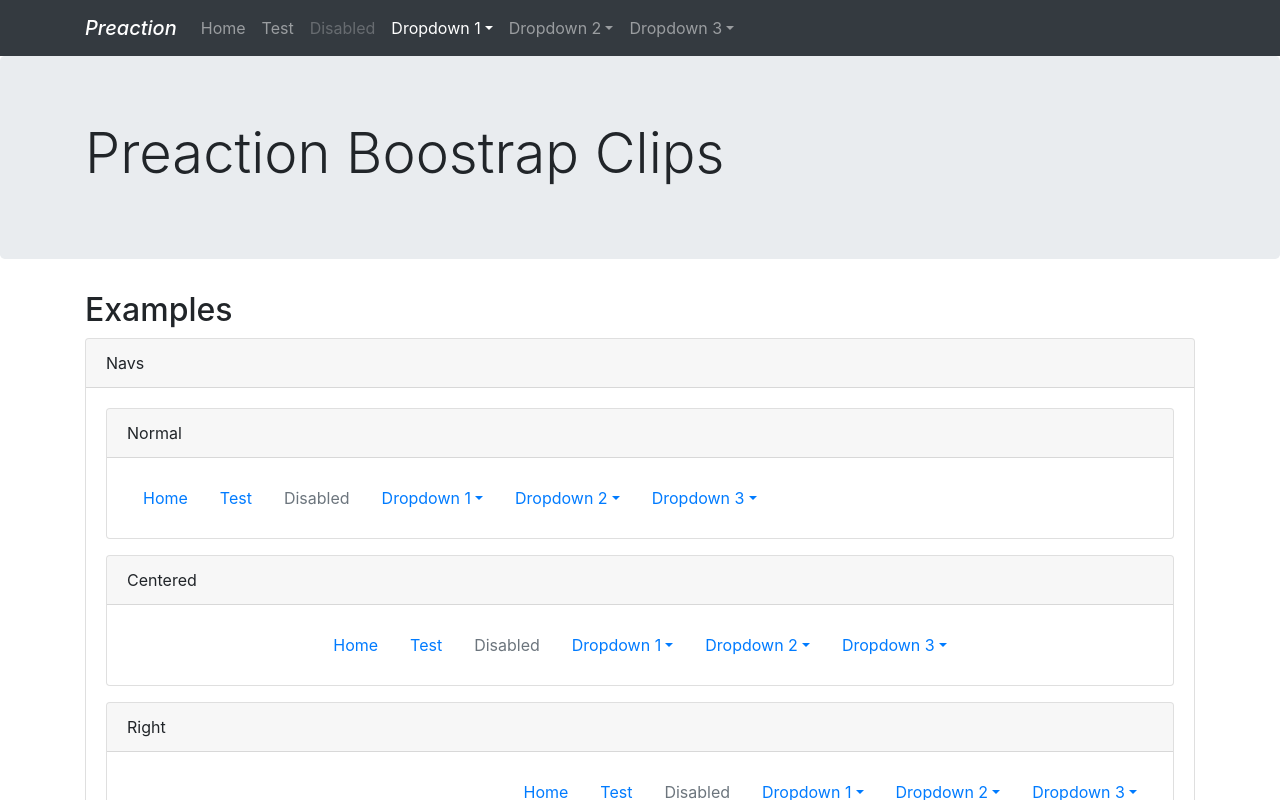
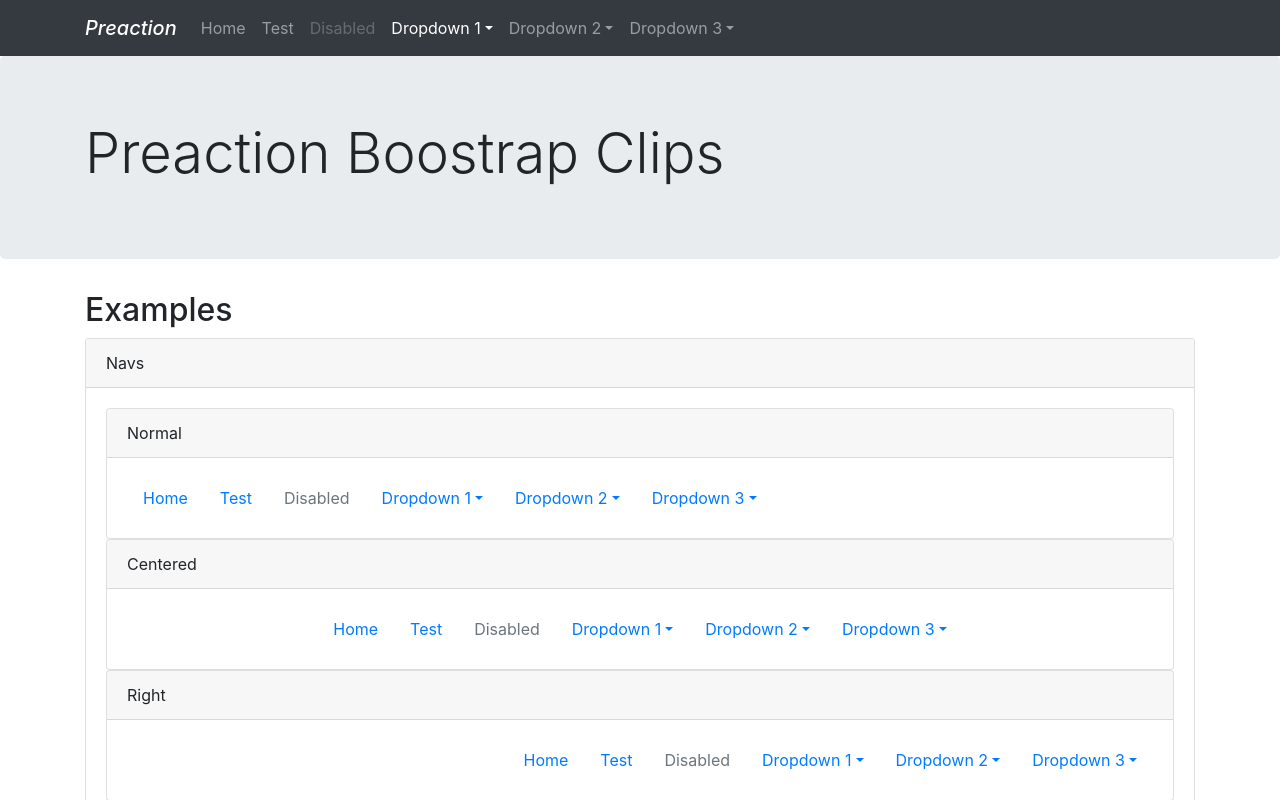
Before and after one commit to duhdugg/preaction-bootstrap-clips, a React (Create React App) app: page / in a window 1280 px wide. Shown: the top 800 px of the page. Built offline with nearby package versions, Linux system fonts and the light colour scheme.

Commit message:
removed noMargin prop

```diff
--- a/src/components/Card.jsx
+++ b/src/components/Card.jsx
@@ -17,9 +17,6 @@ class Card extends React.Component {
 
   get containerClassName() {
     let classes = []
-    if (!this.props.noMargin) {
-      classes.push('mb-3')
-    }
     if (this.props.contain) {
       classes.push('container')
     }
@@ -154,7 +151,6 @@ Card.propTypes = {
   headerBgColor: PropTypes.string,
   headerFontColor: PropTypes.string,
   headerTheme: PropTypes.string,
-  noMargin: PropTypes.bool,
   style: PropTypes.object,
   theme: PropTypes.oneOf([
     'blue',
```
Also changed, not shown: 1 other file (tests, documents, lock files or other folders).
